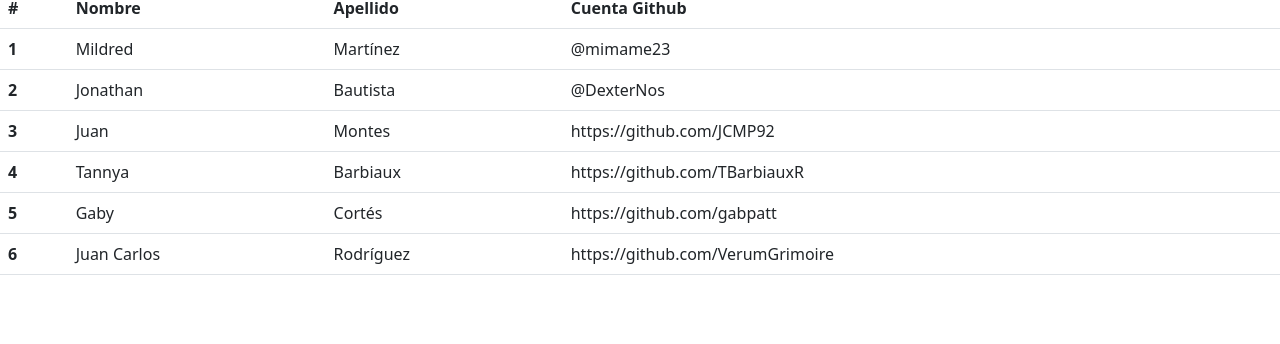
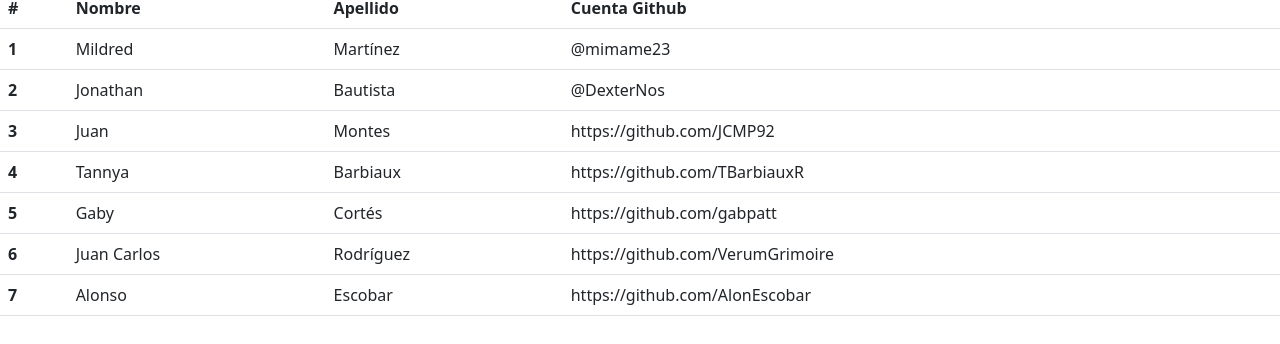
Before and after one commit to JCMP92/Tech-Quila-TestONE, a plain HTML site: page index.html in a window 1280 px wide. Shown: the part 68-412 px from the top of the page. Drawn offline with nearby package versions, Linux system fonts and the light colour scheme.

Commit message:
Se agrego a Alon al index

```diff
--- a/index.html
+++ b/index.html
@@ -59,6 +59,12 @@
           <td>Rodríguez</td>
           <td>https://github.com/VerumGrimoire</td>
         </tr>
+        <tr>
+          <th scope="row">7</th>
+          <td>Alonso </td>
+          <td>Escobar</td>
+          <td>https://github.com/AlonEscobar</td>
+        </tr>
       </tbody>
     </table>
     <script
```
